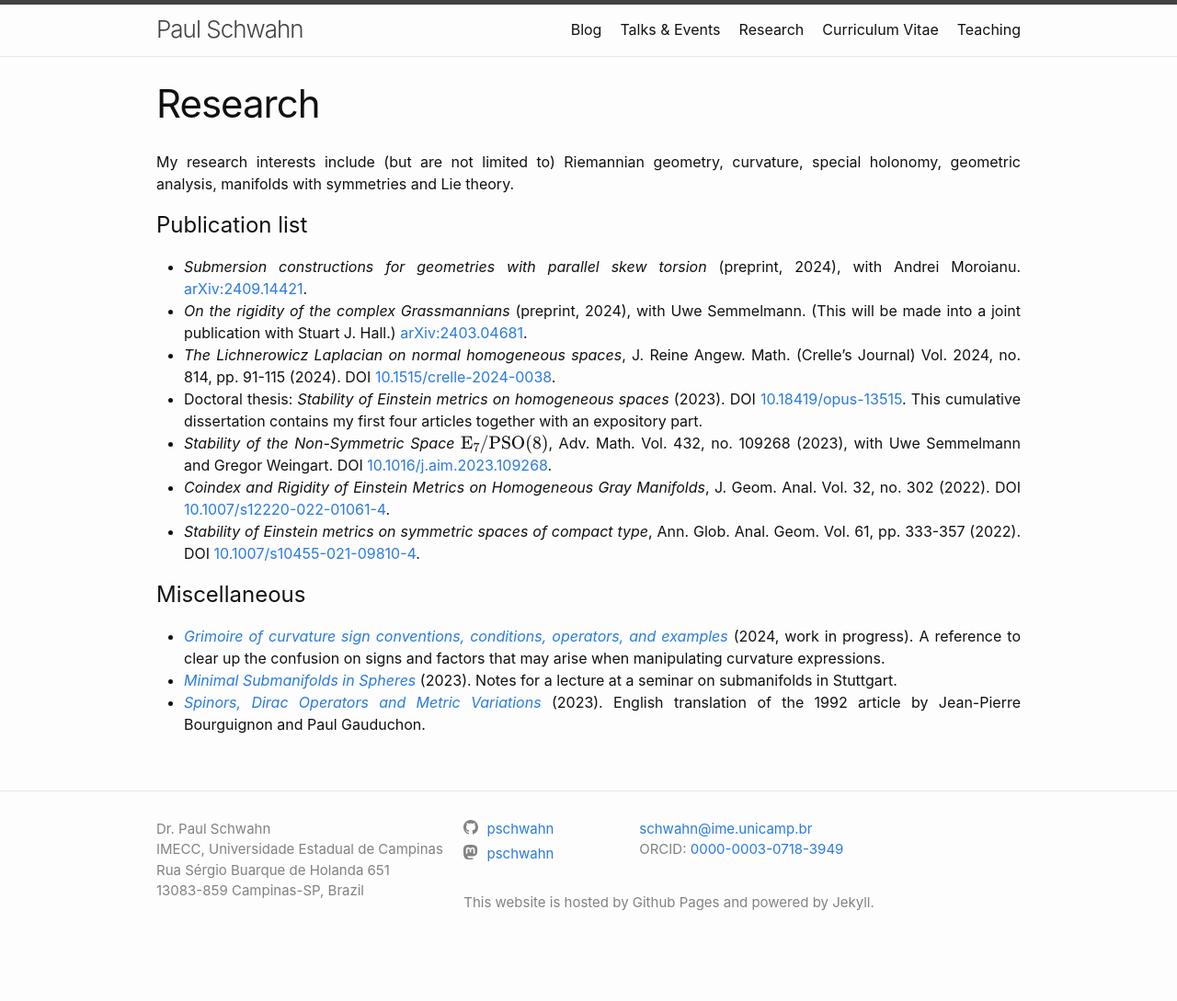
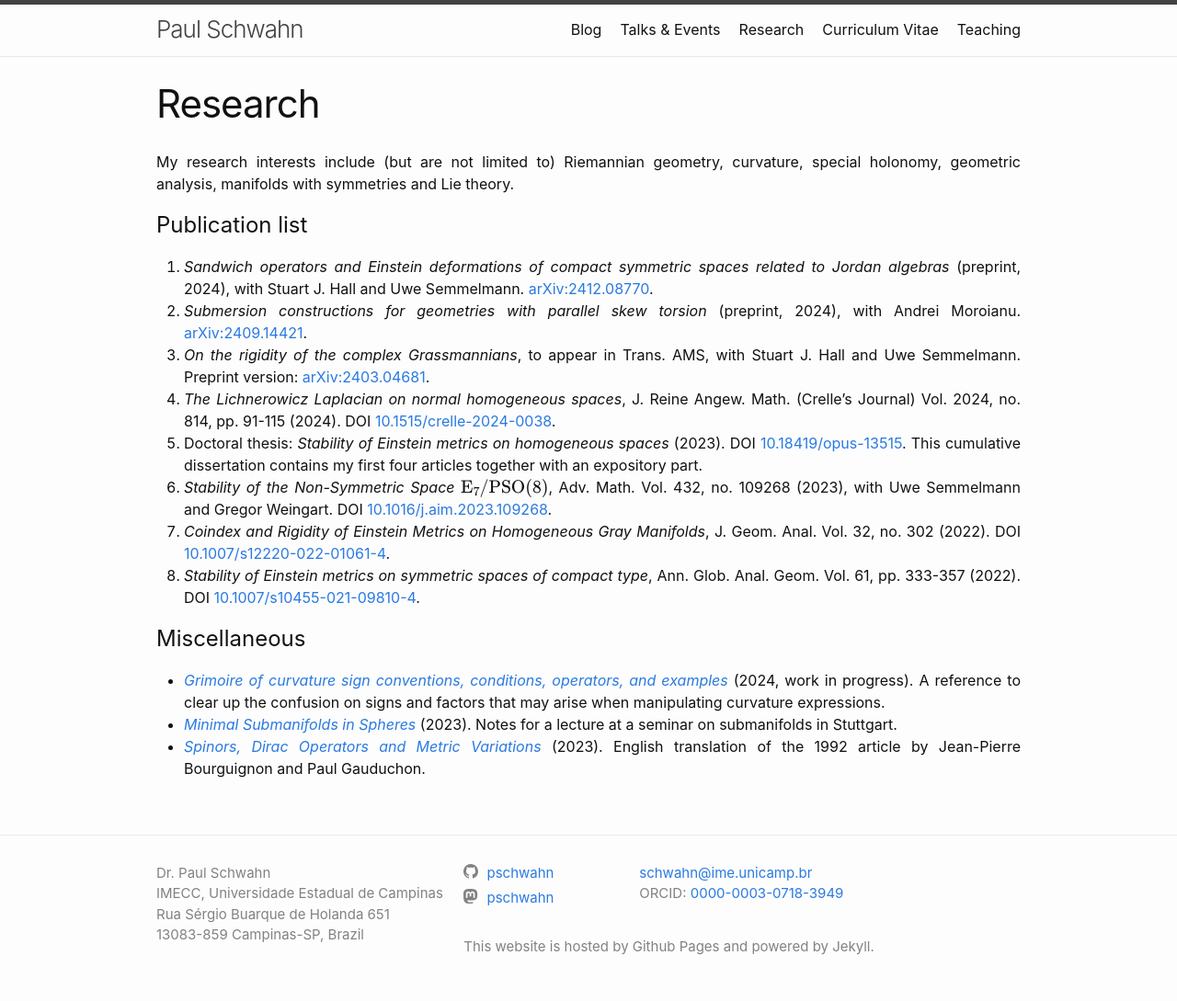
Before and after one commit to PSchwahn/PSchwahn.github.io, a Jekyll site: the page built from publications.markdown, in a window 1280 px wide. Shown: the whole page at 92% size. Built offline with Jekyll 4.4.1, drawn with Linux system fonts in a browser that asks for light colours; some web fonts are replaced; before the commit the page ends 1041 px from its top, so only the background shows below that.

Commit message:
update research&cv

```diff
--- a/index.markdown
+++ b/index.markdown
@@ -19,4 +19,4 @@ Fig. 2: Me petting the baby hydra while it's getting absolutely demolished by He
 
 <br>
 
-<p style="color: #828282;">Latest update: Nov 14, 2024</p>
+<p style="color: #828282;">Latest update: Dec 28, 2024</p>
--- a/publications.markdown
+++ b/publications.markdown
@@ -7,13 +7,14 @@ My research interests include (but are not limited to) Riemannian geometry, curv
 
 # Publication list
 
-* _Submersion constructions for geometries with parallel skew torsion_ (preprint, 2024), with Andrei Moroianu. [arXiv:2409.14421](https://arxiv.org/abs/2409.14421).
-* _On the rigidity of the complex Grassmannians_ (preprint, 2024), with Uwe Semmelmann. (This will be made into a joint publication with Stuart J. Hall.) [arXiv:2403.04681](https://arxiv.org/abs/2403.04681).
-* _The Lichnerowicz Laplacian on normal homogeneous spaces_, J. Reine Angew. Math. (Crelle's Journal) Vol. 2024, no. 814, pp. 91-115 (2024). DOI [10.1515/crelle-2024-0038](https://doi.org/10.1515/crelle-2024-0038).
-* Doctoral thesis: _Stability of Einstein metrics on homogeneous spaces_ (2023). DOI [10.18419/opus-13515](http://dx.doi.org/10.18419/opus-13515). This cumulative dissertation contains my first four articles together with an expository part.
-* _Stability of the Non-Symmetric Space $$\mathrm{E}_7/\mathrm{PSO}(8)$$_, Adv. Math. Vol. 432, no. 109268 (2023), with Uwe Semmelmann and Gregor Weingart. DOI [10.1016/j.aim.2023.109268](https://doi.org/10.1016/j.aim.2023.109268).
-* _Coindex and Rigidity of Einstein Metrics on Homogeneous Gray Manifolds_, J. Geom. Anal. Vol. 32, no. 302 (2022). DOI [10.1007/s12220-022-01061-4](https://doi.org/10.1007/s12220-022-01061-4).
-* _Stability of Einstein metrics on symmetric spaces of compact type_, Ann. Glob. Anal. Geom. Vol. 61, pp. 333-357 (2022). DOI [10.1007/s10455-021-09810-4](https://doi.org/10.1007/s10455-021-09810-4).
+1. _Sandwich operators and Einstein deformations of compact symmetric spaces related to Jordan algebras_ (preprint, 2024), with Stuart J. Hall and Uwe Semmelmann. [arXiv:2412.08770](https://arxiv.org/abs/2412.08770).
+1. _Submersion constructions for geometries with parallel skew torsion_ (preprint, 2024), with Andrei Moroianu. [arXiv:2409.14421](https://arxiv.org/abs/2409.14421).
+1. _On the rigidity of the complex Grassmannians_, to appear in Trans. AMS, with Stuart J. Hall and Uwe Semmelmann. Preprint version: [arXiv:2403.04681](https://arxiv.org/abs/2403.04681).
+1. _The Lichnerowicz Laplacian on normal homogeneous spaces_, J. Reine Angew. Math. (Crelle's Journal) Vol. 2024, no. 814, pp. 91-115 (2024). DOI [10.1515/crelle-2024-0038](https://doi.org/10.1515/crelle-2024-0038).
+1. Doctoral thesis: _Stability of Einstein metrics on homogeneous spaces_ (2023). DOI [10.18419/opus-13515](http://dx.doi.org/10.18419/opus-13515). This cumulative dissertation contains my first four articles together with an expository part.
+1. _Stability of the Non-Symmetric Space $$\mathrm{E}_7/\mathrm{PSO}(8)$$_, Adv. Math. Vol. 432, no. 109268 (2023), with Uwe Semmelmann and Gregor Weingart. DOI [10.1016/j.aim.2023.109268](https://doi.org/10.1016/j.aim.2023.109268).
+1. _Coindex and Rigidity of Einstein Metrics on Homogeneous Gray Manifolds_, J. Geom. Anal. Vol. 32, no. 302 (2022). DOI [10.1007/s12220-022-01061-4](https://doi.org/10.1007/s12220-022-01061-4).
+1. _Stability of Einstein metrics on symmetric spaces of compact type_, Ann. Glob. Anal. Geom. Vol. 61, pp. 333-357 (2022). DOI [10.1007/s10455-021-09810-4](https://doi.org/10.1007/s10455-021-09810-4).
 
 # Miscellaneous
 
```
Also changed, not shown: teaching.markdown (+7 -7 lines), 1 other file.
